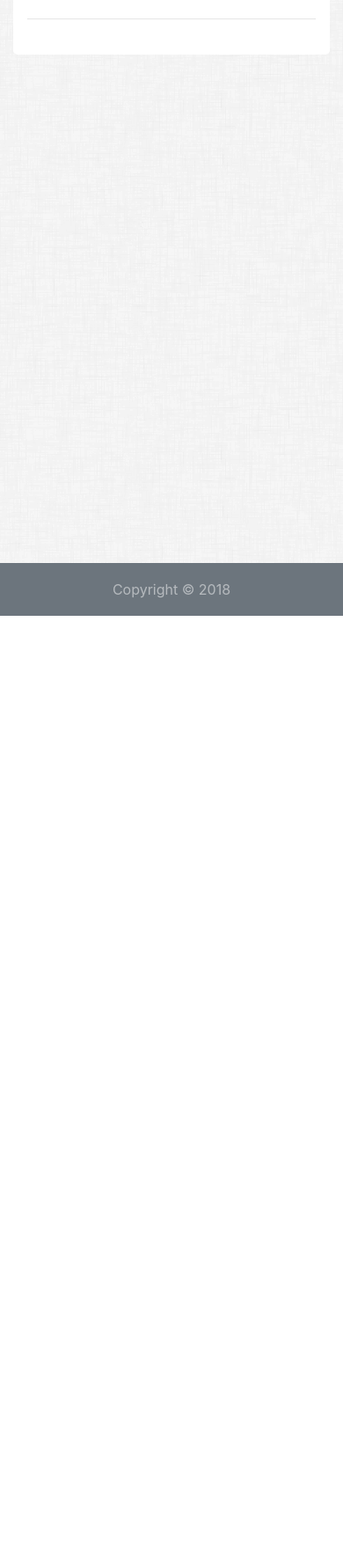
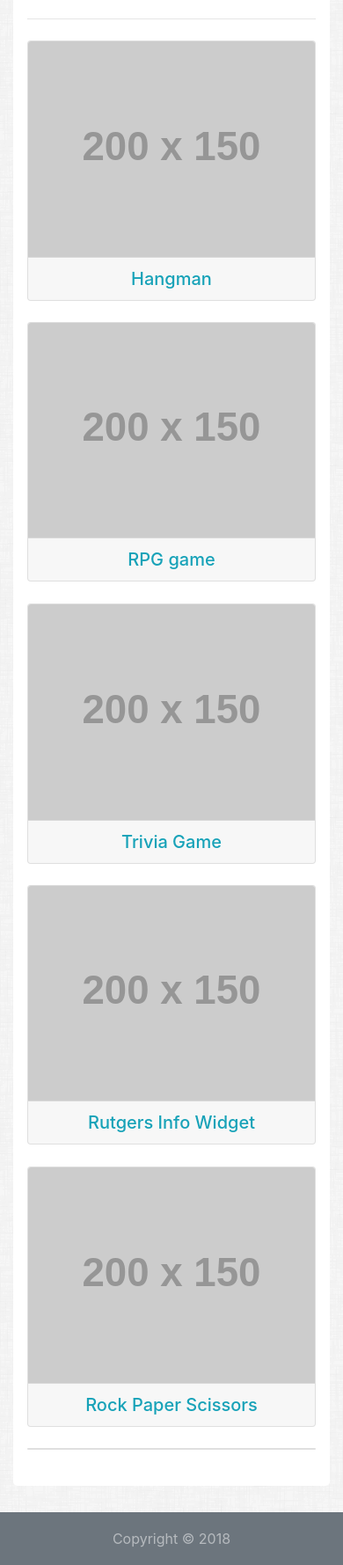
Before and after one commit to jaepgh/Bootstrap-Portfolio, a plain HTML site: page portafolio.html in a window 390 px wide. Shown: the part 144-1923 px from the top of the page at 88% size. Before the commit the page ends 844 px from the top, so only its background shows below. Drawn offline with nearby package versions, Linux system fonts and the light colour scheme; placeholder pictures from the web are drawn by us.

Commit message:
responsive generic version

```diff
--- a/assets/css/style.css
+++ b/assets/css/style.css
@@ -1,5 +1,4 @@
-/* Sticky footer styles
--------------------------------------------------- */
+/* Sticky footer styles*/
 html {
     position: relative;
     min-height: 100%;
--- a/portafolio.html
+++ b/portafolio.html
@@ -53,11 +53,68 @@
         <div class="jumbotron bg-white mt-4 pt-3 pb-3">
             <h2 class="text-info">Portafolio</h2>
             <hr class="my-4">
-
+            <div class="row">
+                <div class="col-md-4">
+                    <div class="card mb-4">
+                        <img class="card-img-top" src="http://via.placeholder.com/200x150" alt="Card image cap">
+                        <div class="card-footer">
+                            <h5 class="card-text text-center text-info">Hangman</h5>
+                        </div>
+                    </div>
+                </div>
+                <div class="col-md-4">
+                    <div class="card mb-4">
+                        <img class="card-img-top" src="http://via.placeholder.com/200x150" alt="Card image cap">
+                        <div class="card-footer">
+                            <h5 class="card-text text-center text-info">RPG game</h5>
+                        </div>
+                    </div>
+                </div>
+                <div class="col-md-4">
+                    <!--Empty Card-->
+                </div>
+            </div>
+            <div class="row">
+                <div class="col-md-4">
+                    <div class="card mb-4">
+                        <img class="card-img-top" src="http://via.placeholder.com/200x150" alt="Card image cap">
+                        <div class="card-footer">
+                            <h5 class="card-text text-center text-info">Trivia Game</h5>
+                        </div>
+                    </div>
+                </div>
+                <div class="col-md-4">
+                    <div class="card mb-4">
+                        <img class="card-img-top" src="http://via.placeholder.com/200x150" alt="Card image cap">
+                        <div class="card-footer">
+                            <h5 class="card-text text-center text-info">Rutgers Info Widget</h5>
+                        </div>
+                    </div>
+                </div>
+                <div class="col-md-4">
+                    <!--Empty Card-->
+                </div>
+            </div>
+            <div class="row">
+                <div class="col-md-4">
+                    <div class="card mb-4">
+                        <img class="card-img-top" src="http://via.placeholder.com/200x150" alt="Card image cap">
+                        <div class="card-footer">
+                            <h5 class="card-text text-center text-info">Rock Paper Scissors</h5>
+                        </div>
+                    </div>
+                </div>
+                <div class="col-md-4">
+                    <div class="card mb-4">
+                        <!--Empty Card-->
+                    </div>
+                </div>
+                <div class="col-md-4">
+                    <!--Empty Card-->
+                </div>
+            </div>
         </div>
-
     </div>
-
     <footer class="footer bg-secondary">
         <div class="container text-center">
             <span class="text-white-50">Copyright &#169; 2018</span>
```
Also changed, not shown: contact.html (+15 -0 lines), index.html (+1 -1 lines).
